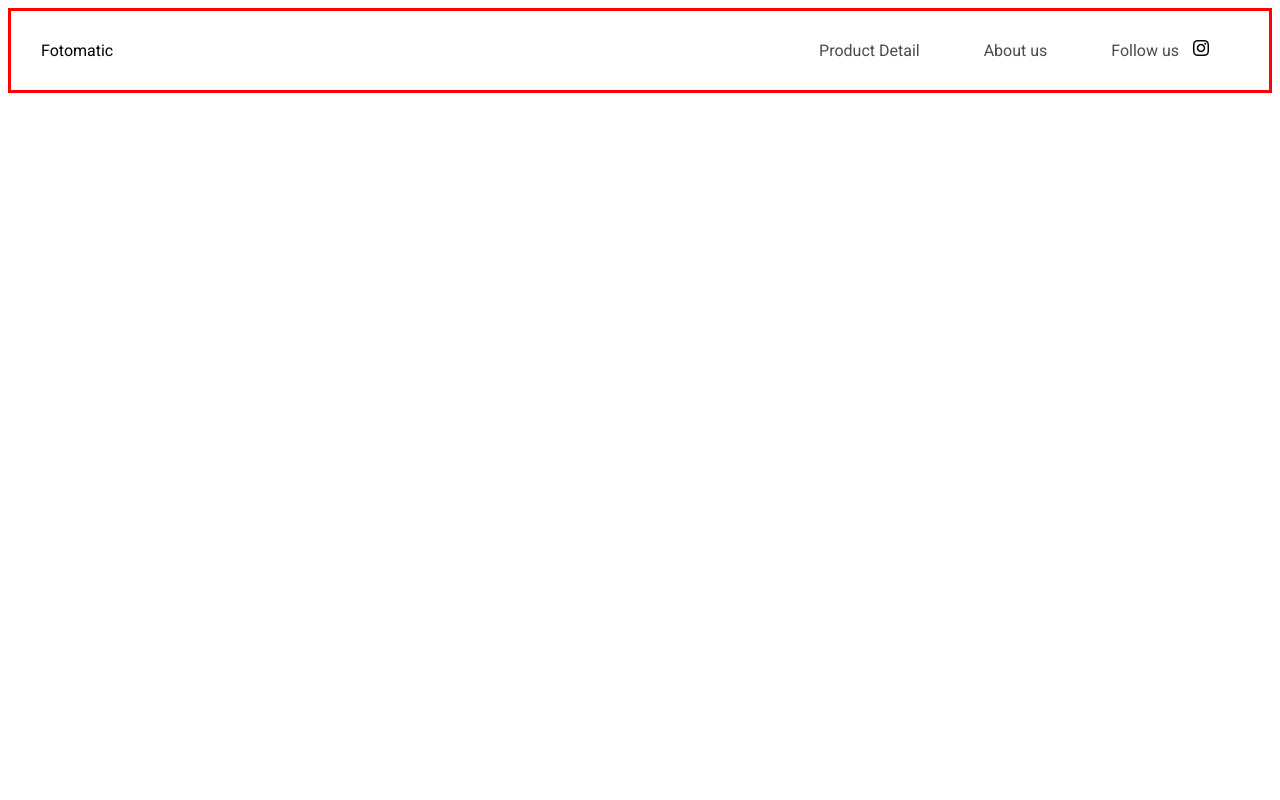
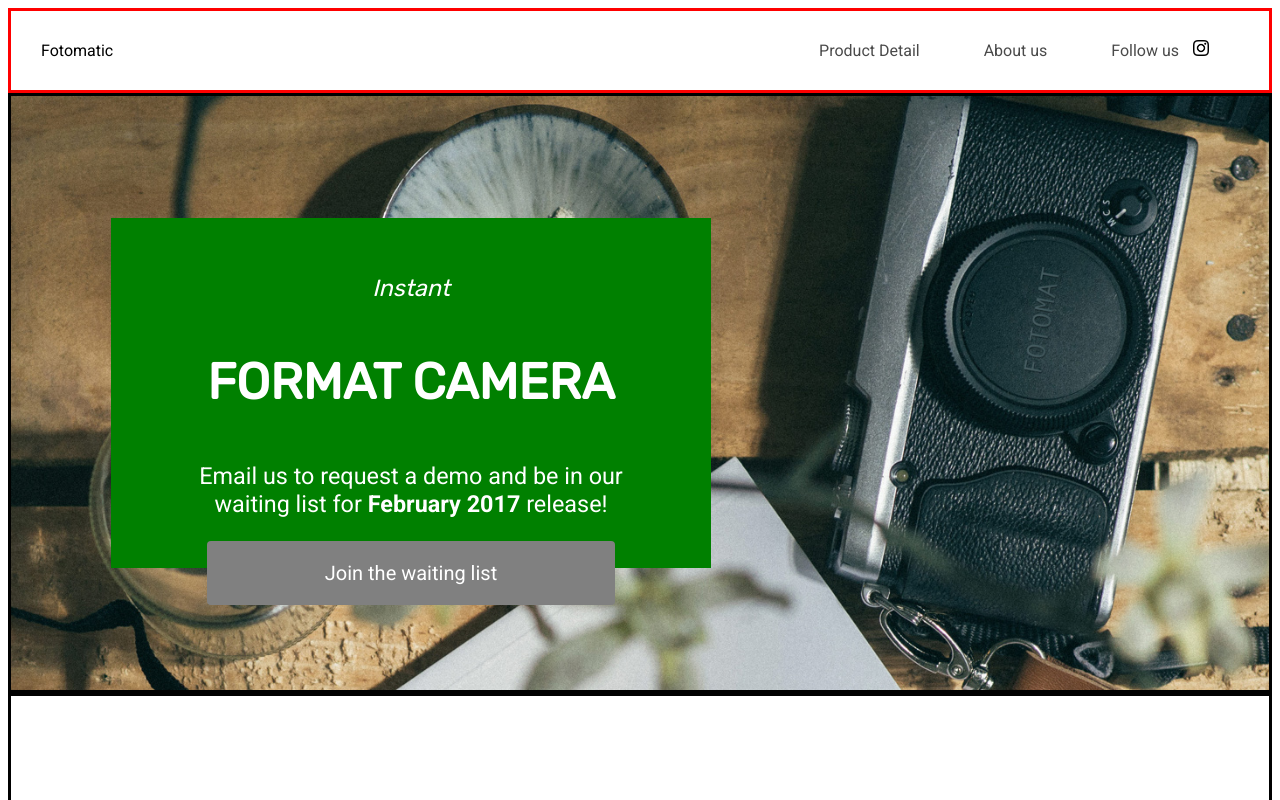
Before and after one commit to alexandermagee/Fotomatic, a plain HTML site: page index.html in a window 1280 px wide. Shown: the top 800 px of the page. Drawn offline with Linux system fonts and the light colour scheme.

Commit message:
Formatting the container, working on the top cell and its Aside

```diff
--- a/Resources/style.css
+++ b/Resources/style.css
@@ -3,40 +3,7 @@
     box-sizing: border-box;
 }
 
-/* header {
-    position: fixed;
-    height: 85px;
-    width: 100%;
-    border: solid red;
-    padding: 0px 30px;
-}
-
-.logo {
-    display: inline;
-    float: left;
-    font-weight: 400;
-    font-size: 16px;
-    margin: 20px 0px;
-    line-height: 1.6;
-}
-
-nav{
-    display: inline;
-    float: right;
-    border: solid red;
-    margin: 20px;
-    width: 50%;
-}
-
-nav a {
-    height: 100%;
-    line-height: 1.6;
-    text-align: center;
-    border: solid red;
-    padding: 20px;
-}
-
-*/
+/* TOP BAR STYLING */
 
 header {
     height: 85px;
@@ -72,3 +39,75 @@ header h1 {
     font-weight: 400;
 
 }
+
+/* GRID STYLING */
+
+.container {
+    display: grid;
+    width: 100%;
+    height: max-content;
+    grid-template-columns: 100%;
+    grid-template-rows: 600px 600px 700px 62px;
+    grid-template-areas:
+    "top"
+    "middle"
+    "bottom"
+    "footer";
+}
+
+.cell {
+    border: solid black;
+}
+
+/*TOP CELL STYLING */
+
+.top {
+    grid-area: top;
+    background-image: url('./Images/images/banner-landingpage.jpg');
+    background-repeat: no-repeat;
+    background-size: cover;
+    background-position: center;
+    display: flex;
+    align-items: center;
+    padding-left: 100px;
+}
+
+.top aside {
+    text-align: center;
+    width: 600px;
+    height: 350px;
+    background-color: green;
+    z-index: 1;
+    color: white;
+    font-size: 20px;
+}
+
+.top aside div {
+    margin: 56px 80px;
+}
+
+#instant {
+    font-family: 'Rubik';
+    font-style: italic;
+}
+
+.top h1 {
+font-size: 50px;
+font-family: 'Rubik';
+}
+
+.top h3 {
+    font-weight: 400;
+}
+
+.top button {
+    background-color: grey;
+    width: 408px;
+    height: 64px;
+    border-radius: 4px;
+    line-height: 1.4;
+    font-size: 20px;
+    border: none;
+    color: white;
+
+}
--- a/index.html
+++ b/index.html
@@ -17,7 +17,22 @@
             <a href="">About us</a>
             <a href="">Follow us <img src="Resources/Images/images/instagram.png"> </a>
 
-    </nav>
+        </nav>
     </header>
+    <main class="container">
+        <section class="cell top">
+            <aside>
+                <div>
+                    <h3 id="instant">Instant</h3>
+                    <h1>FORMAT CAMERA</h1>
+                    <h3>Email us to request a demo and be in our waiting list for <strong>February 2017</strong> release!</h3>
+                    <button>Join the waiting list</button>
+                </div>
+                </aside>
+        </section>
+        <section class="cell bottom"></section>
+        <section class="cell bottom"></section>
+        <section class="cell footer"></section>
+    </main>
 </body>
 </html>
```
